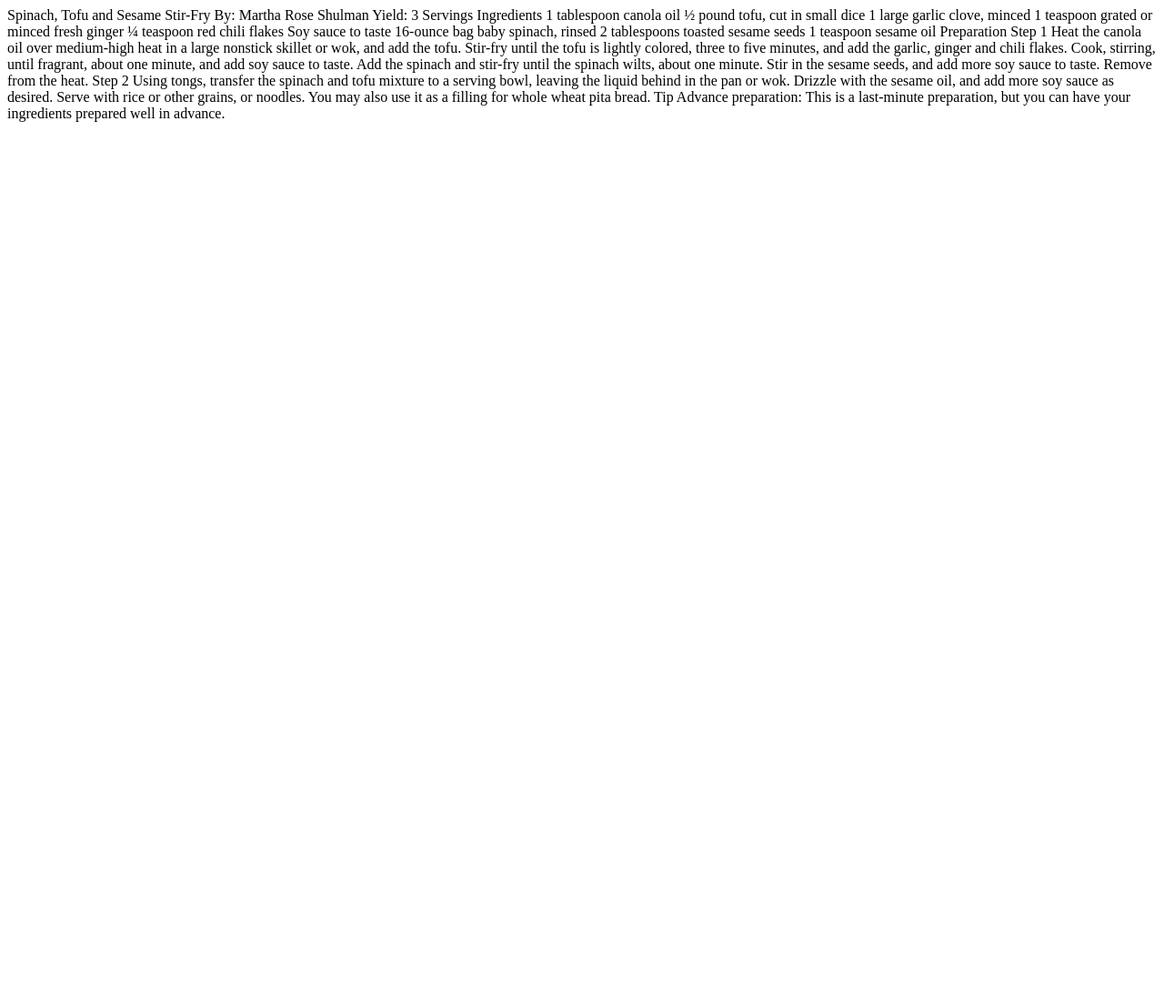
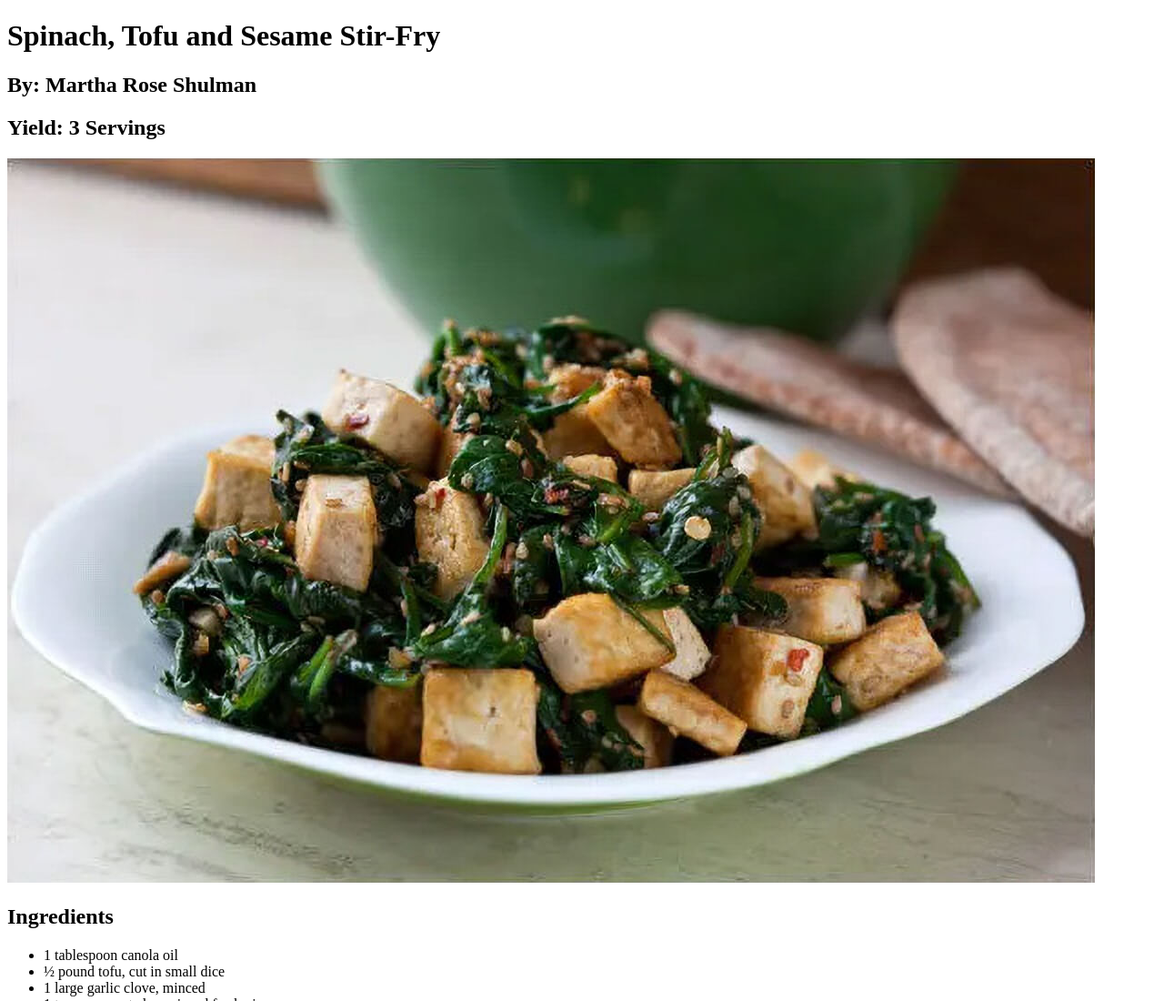
Before and after one commit to b3davis/exercise7, a plain HTML site: page index.html in a window 1280 px wide. Shown: the top 1100 px of the page at 91% size. Before the commit the page ends 800 px from the top, so only its background shows below. Drawn offline with Linux system fonts and the light colour scheme.

Commit message:
html structure

```diff
--- a/index.html
+++ b/index.html
@@ -5,33 +5,41 @@
   <head>
     <meta charset="UTF-8">
     <title>exercise7</title>
+    <style>
+      div.entireRecipe {
+        width: 1200px;
+      }
+    </style>
   </head>
   <body>
-  Spinach, Tofu and Sesame Stir-Fry
-  By: Martha Rose Shulman
-  Yield: 3 Servings
+    <div class="entireRecipe">
+      <h1>Spinach, Tofu and Sesame Stir-Fry</h1>
+      <h2>By: Martha Rose Shulman</h2>
+      <h2>Yield: 3 Servings</h2>
+      <img src="recipe-photo-Enhanced-SR.jpg" alt="Spinach, Tofu and Sesame Stir-Fry">
+      <h2>Ingredients</h2>
+        <ul>
+          <li>1 tablespoon canola oil</li>
+          <li>½ pound tofu, cut in small dice</li>
+          <li>1 large garlic clove, minced</li>
+          <li>1 teaspoon grated or minced fresh ginger</li>
+          <li>¼ teaspoon red chili flakes</li>
+          <li>Soy sauce to taste</li>
+          <li>16-ounce bag baby spinach, rinsed</li>
+          <li>2 tablespoons toasted sesame seeds</li>
+          <li>1 teaspoon sesame oil</li>
+        </ul>
 
-  Ingredients
+      <h2>Preparation</h2>
 
-  1 tablespoon canola oil
-  ½ pound tofu, cut in small dice
-  1 large garlic clove, minced
-  1 teaspoon grated or minced fresh ginger
-  ¼ teaspoon red chili flakes
-  Soy sauce to taste
-  16-ounce bag baby spinach, rinsed
-  2 tablespoons toasted sesame seeds
-  1 teaspoon sesame oil
+      <h3>Step 1</h3>
+        <p>Heat the canola oil over medium-high heat in a large nonstick skillet or wok, and add the tofu. Stir-fry until the tofu is lightly colored, three to five minutes, and add the garlic, ginger and chili flakes. Cook, stirring, until fragrant, about one minute, and add soy sauce to taste. Add the spinach and stir-fry until the spinach wilts, about one minute. Stir in the sesame seeds, and add more soy sauce to taste. Remove from the heat.</p>
 
-  Preparation
+      <h3>Step 2</h3>
+        <p>Using tongs, transfer the spinach and tofu mixture to a serving bowl, leaving the liquid behind in the pan or wok. Drizzle with the sesame oil, and add more soy sauce as desired. Serve with rice or other grains, or noodles. You may also use it as a filling for whole wheat pita bread.</p>
 
-  Step 1
-  Heat the canola oil over medium-high heat in a large nonstick skillet or wok, and add the tofu. Stir-fry until the tofu is lightly colored, three to five minutes, and add the garlic, ginger and chili flakes. Cook, stirring, until fragrant, about one minute, and add soy sauce to taste. Add the spinach and stir-fry until the spinach wilts, about one minute. Stir in the sesame seeds, and add more soy sauce to taste. Remove from the heat.
-
-  Step 2
-  Using tongs, transfer the spinach and tofu mixture to a serving bowl, leaving the liquid behind in the pan or wok. Drizzle with the sesame oil, and add more soy sauce as desired. Serve with rice or other grains, or noodles. You may also use it as a filling for whole wheat pita bread.
-
-  Tip
-  Advance preparation: This is a last-minute preparation, but you can have your ingredients prepared well in advance.
+      <h3>Tip</h3>
+        <p>Advance preparation: This is a last-minute preparation, but you can have your ingredients prepared well in advance.</p>
+    </div>
   </body>
 </html>
```
